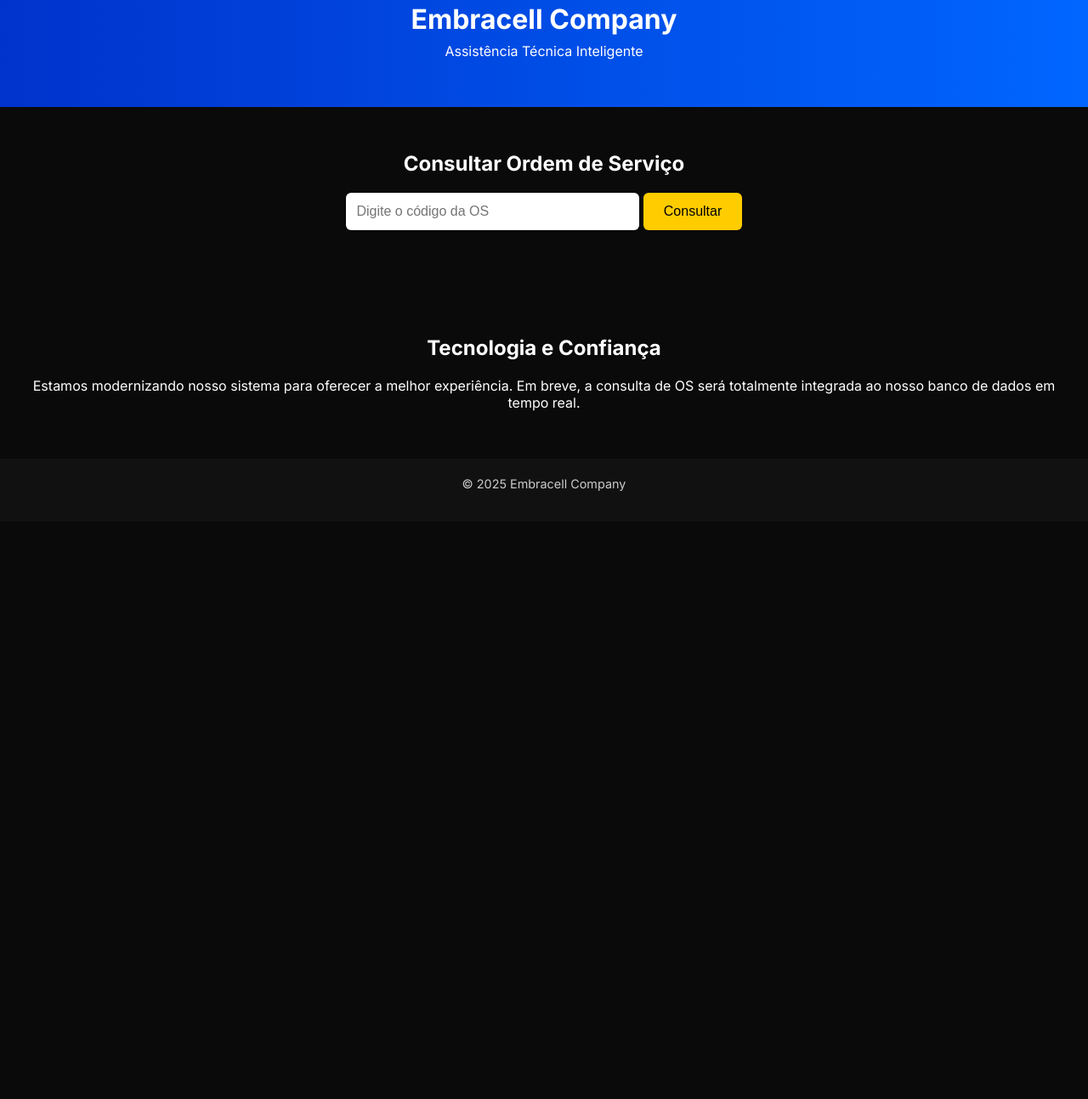
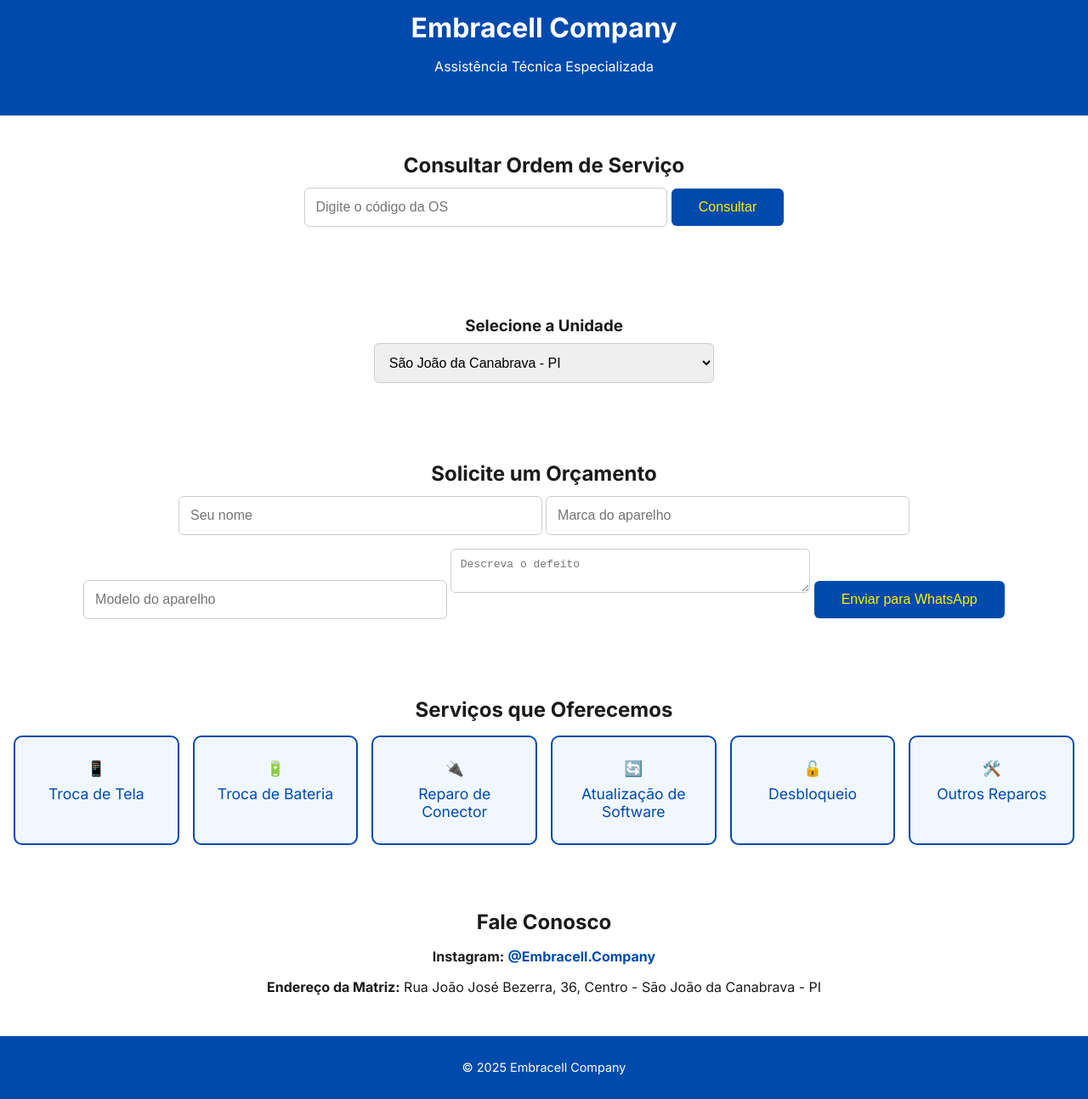
Before and after one commit to alanembracell/EMBRACELL-NOVO, a plain HTML site: page index.html in a window 1280 px wide. Shown: the part 189-1483 px from the top of the page at 85% size. Before the commit the page ends 803 px from the top, so only its background shows below. Drawn offline with nearby package versions, Linux system fonts and the light colour scheme.

Commit message:
Add files via upload

```diff
--- a/index.html
+++ b/index.html
@@ -4,16 +4,16 @@
 <head>
   <meta charset="UTF-8" />
   <meta name="viewport" content="width=device-width, initial-scale=1.0" />
-  <title>Embracell Company - Assistência Técnica</title>
+  <title>Embracell Company</title>
   <link href="https://fonts.googleapis.com/css2?family=Inter:wght@400;700&display=swap" rel="stylesheet">
   <link rel="stylesheet" href="style.css" />
   <link href="https://cdn.jsdelivr.net/npm/aos@2.3.4/dist/aos.css" rel="stylesheet">
 </head>
 <body>
   <header data-aos="fade-down">
-    <img src="logo.png" alt="Embracell Logo" class="logo" />
+    <img src="logo.png" alt="Logo Embracell" class="logo" />
     <h1>Embracell Company</h1>
-    <p>Assistência Técnica Inteligente</p>
+    <p>Assistência Técnica Especializada</p>
   </header>
 
   <section class="consulta-os" data-aos="fade-up">
@@ -23,9 +23,41 @@
     <p id="mensagemResultado" class="mensagem"></p>
   </section>
 
-  <section class="sobre" data-aos="fade-up">
-    <h2>Tecnologia e Confiança</h2>
-    <p>Estamos modernizando nosso sistema para oferecer a melhor experiência. Em breve, a consulta de OS será totalmente integrada ao nosso banco de dados em tempo real.</p>
+  <section class="unidade" data-aos="fade-up">
+    <h3>Selecione a Unidade</h3>
+    <select>
+      <option selected>São João da Canabrava - PI</option>
+      <option>Nova Unidade em breve...</option>
+    </select>
+  </section>
+
+  <section class="formulario" data-aos="fade-up">
+    <h2>Solicite um Orçamento</h2>
+    <form action="https://wa.me/5511931519489" method="get" target="_blank">
+      <input type="text" placeholder="Seu nome" required />
+      <input type="text" placeholder="Marca do aparelho" required />
+      <input type="text" placeholder="Modelo do aparelho" required />
+      <textarea placeholder="Descreva o defeito" required></textarea>
+      <button type="submit">Enviar para WhatsApp</button>
+    </form>
+  </section>
+
+  <section class="servicos" data-aos="fade-up">
+    <h2>Serviços que Oferecemos</h2>
+    <div class="cards">
+      <div class="card">📱<span>Troca de Tela</span></div>
+      <div class="card">🔋<span>Troca de Bateria</span></div>
+      <div class="card">🔌<span>Reparo de Conector</span></div>
+      <div class="card">🔄<span>Atualização de Software</span></div>
+      <div class="card">🔓<span>Desbloqueio</span></div>
+      <div class="card">🛠️<span>Outros Reparos</span></div>
+    </div>
+  </section>
+
+  <section class="contato" data-aos="fade-up">
+    <h2>Fale Conosco</h2>
+    <p><strong>Instagram:</strong> <a href="https://www.instagram.com/Embracell.Company" target="_blank">@Embracell.Company</a></p>
+    <p><strong>Endereço da Matriz:</strong> Rua João José Bezerra, 36, Centro - São João da Canabrava - PI</p>
   </section>
 
   <footer>
--- a/style.css
+++ b/style.css
@@ -2,59 +2,80 @@
 body {
   margin: 0;
   font-family: 'Inter', sans-serif;
-  background: #0a0a0a;
-  color: #ffffff;
+  background: #ffffff;
+  color: #1a1a1a;
   text-align: center;
 }
 header {
   padding: 2em 1em;
-  background: linear-gradient(90deg, #0033cc, #0066ff);
+  background: #004aad;
+  color: white;
 }
 .logo {
   width: 140px;
   margin-bottom: 10px;
 }
-h1 {
-  font-size: 2em;
-  margin: 0.2em 0;
-}
-p {
-  font-size: 1em;
-  margin: 0.5em 0 1.5em;
+h1, h2, h3 {
+  margin: 0.5em 0;
 }
 section {
   padding: 2em 1em;
 }
-input {
+input, textarea, select {
   padding: 0.8em;
   font-size: 1em;
   border-radius: 6px;
-  border: none;
+  border: 1px solid #ccc;
   width: 80%;
-  max-width: 320px;
+  max-width: 400px;
   margin-bottom: 1em;
 }
 button {
-  background: #ffcc00;
-  color: #000;
-  padding: 0.8em 1.5em;
+  background: #004aad;
+  color: #fff200;
+  padding: 0.8em 2em;
   font-size: 1em;
+  border: none;
   border-radius: 6px;
-  border: none;
   cursor: pointer;
-  transition: background 0.3s ease;
 }
 button:hover {
-  background: #e6b800;
+  opacity: 0.9;
+}
+.cards {
+  display: grid;
+  grid-template-columns: repeat(auto-fit, minmax(160px, 1fr));
+  gap: 1em;
+  margin-top: 1em;
+}
+.card {
+  background: #f1f7ff;
+  border: 2px solid #004aad;
+  color: #004aad;
+  padding: 1.5em;
+  border-radius: 10px;
+  font-size: 1.1em;
+}
+.card span {
+  display: block;
+  margin-top: 0.5em;
+}
+footer {
+  background: #004aad;
+  color: white;
+  padding: 1em;
+  font-size: 0.9em;
+}
+a {
+  color: #004aad;
+  text-decoration: none;
+  font-weight: bold;
+}
+a:hover {
+  text-decoration: underline;
 }
 .mensagem {
   margin-top: 1em;
-  color: #ff4444;
+  color: #cc0000;
   font-weight: bold;
 }
-footer {
-  background: #111;
-  padding: 1em;
-  font-size: 0.9em;
-  color: #ccc;
-}
```
